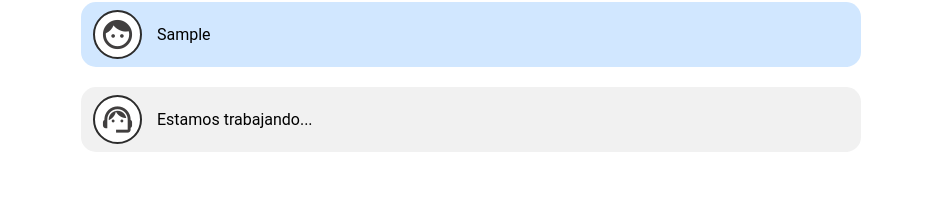
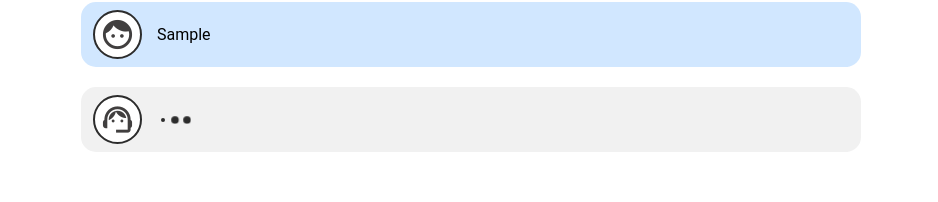
Before and after one commit to miriamcbl/playapp-fnt, an Angular app: page /chat in a window 1280 px wide. Both pictures are taken after typing "Sample" into the empty fields and a click on the button "send". Shown: the part 121-323 px from the top of the page, without its empty margins (169-1107 px from the left). Built offline with nearby package versions, Linux system fonts and the light colour scheme.

Commit message:
add spinner

```diff
--- a/src/app/components/chat/chat.component.css
+++ b/src/app/components/chat/chat.component.css
@@ -28,6 +28,7 @@
     font-family: 'Roboto', sans-serif;
     display: flex;
     align-items: center;
+    overflow-y: auto;
 }
 
 .message .material-icons {
@@ -101,3 +102,34 @@
     justify-content: center;
     align-items: center;
 }
+
+.spinner {
+    display: flex;
+    align-items: center;
+  }
+
+  .spinner .dot {
+    width: 8px;
+    height: 8px;
+    margin: 0 2px;
+    border-radius: 50%;
+    background-color: #2c2c2c;
+    animation: bounce 1.2s infinite ease-in-out;
+  }
+
+  .spinner .dot:nth-child(1) {
+    animation-delay: -0.32s;
+  }
+
+  .spinner .dot:nth-child(2) {
+    animation-delay: -0.16s;
+  }
+
+  @keyframes bounce {
+    0%, 80%, 100% {
+      transform: scale(0);
+    }
+    40% {
+      transform: scale(1);
+    }
+  }
--- a/src/app/components/chat/chat.component.html
+++ b/src/app/components/chat/chat.component.html
@@ -5,7 +5,13 @@
   <div class="chat-container">
     <div class="chat-box" #scrollMe>
       <div *ngFor="let message of messages" [class.received]="message.received" [class.sent]="!message.received" [@messageAnimation] class="message">
-        <span class="material-icons">{{ message.icon }}</span> {{ message.text }}
+        <span class="material-icons">{{ message.icon }}</span>
+        <ng-container *ngIf="!message.loading">{{ message.text }}</ng-container>
+        <div *ngIf="message.loading" class="spinner">
+          <span class="dot"></span>
+          <span class="dot"></span>
+          <span class="dot"></span>
+        </div>
       </div>
     </div>
   </div>
--- a/src/app/components/chat/chat.component.ts
+++ b/src/app/components/chat/chat.component.ts
@@ -11,6 +11,7 @@ import { trigger, transition, style, animate } from '@angular/animations';
   styleUrls: ['./chat.component.css'],
   standalone: true,
   imports: [CommonModule, FormsModule, HttpClientModule],
+  // Spinner
   animations: [
     trigger('messageAnimation', [
       transition(':enter', [
@@ -21,14 +22,17 @@ import { trigger, transition, style, animate } from '@angular/animations';
   ]
 })
 export class ChatComponent implements OnInit, AfterViewChecked{
-  messages: { text: string, received: boolean, icon: string }[] = [
+  messages: { text: string, received: boolean, icon: string, loading?: boolean }[] = [
     { text: 'Hola, ¿qué quieres saber?', received: true, icon: 'support_agent' }
   ];
 
   newMessageText: string = '';
 
+  loading: boolean = false;
+
   constructor(private playappService: PlayappapiService){}
 
+  // Módulo para que el chat siempre esté con el scroll abajo
   @ViewChild('scrollMe')
   private myScrollContainer!: ElementRef;
 
@@ -47,6 +51,7 @@ export class ChatComponent implements OnInit, AfterViewChecked{
   }
 
 
+  // Módulo comunicación
   getMessagesCommunication(){
     this.sendMessage();
     this.answerMessage();
@@ -64,23 +69,38 @@ export class ChatComponent implements OnInit, AfterViewChecked{
   }
 
   answerMessage(){
+    const loadingMessage = { text: '', received: true, icon: 'support_agent', loading: true };
+    this.messages.push(loadingMessage);
+    this.loading = true;
     // mensaje de la IA. Se llama a la API y luego se añade al vector de mensajes
     if (this.newMessageText.toLowerCase().includes('hola')) {
       console.log('en el if ' + this.newMessageText);
       this.playappService.getHolaMundo().subscribe(
         (response: any) => {
-          this.messages.push({ text: response, received: true, icon: 'support_agent' });
+          this.replaceLoadingMessage(response);
+          this.loading = false;
         },
         (error) => {
           console.error('Error al obtener la respuesta de la API', error);
-          this.messages.push({ text: 'Error al obtener la respuesta de la API', received: true, icon: 'support_agent' });
+          this.replaceLoadingMessage('Error al obtener la respuesta de la API');
+          this.loading = false;
         }
       );
     } else {
       console.log('en el else ' + this.newMessageText);
       setTimeout(() => {
-        this.messages.push({ text: 'Estamos trabajando...', received: true, icon: 'support_agent' });
-      }, 1000);
+        this.replaceLoadingMessage('Estamos trabajando...');
+        this.loading = false;
+      }, 3000);
+    }
+  }
+
+  // Módulo Spinner
+  replaceLoadingMessage(responseText: string) {
+    // Reemplazamos el spinner por el mensaje de respuesta
+    const loadingIndex = this.messages.findIndex(msg => msg.loading);
+    if (loadingIndex !== -1) {
+      this.messages[loadingIndex] = { text: responseText, received: true, icon: 'support_agent' };
     }
   }
 }
```
